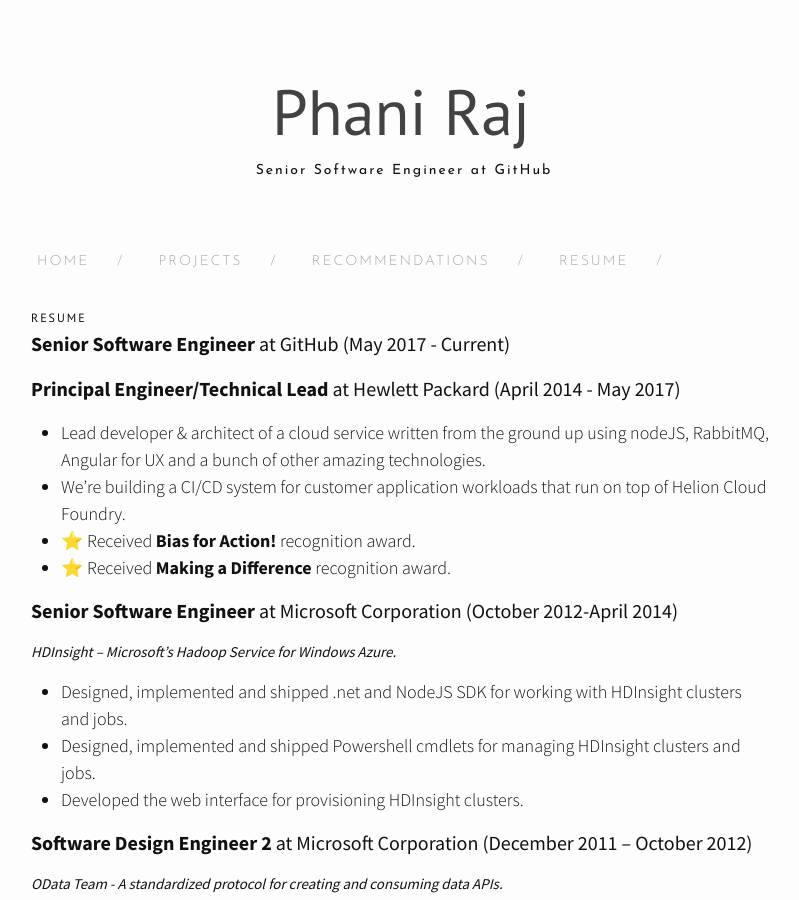
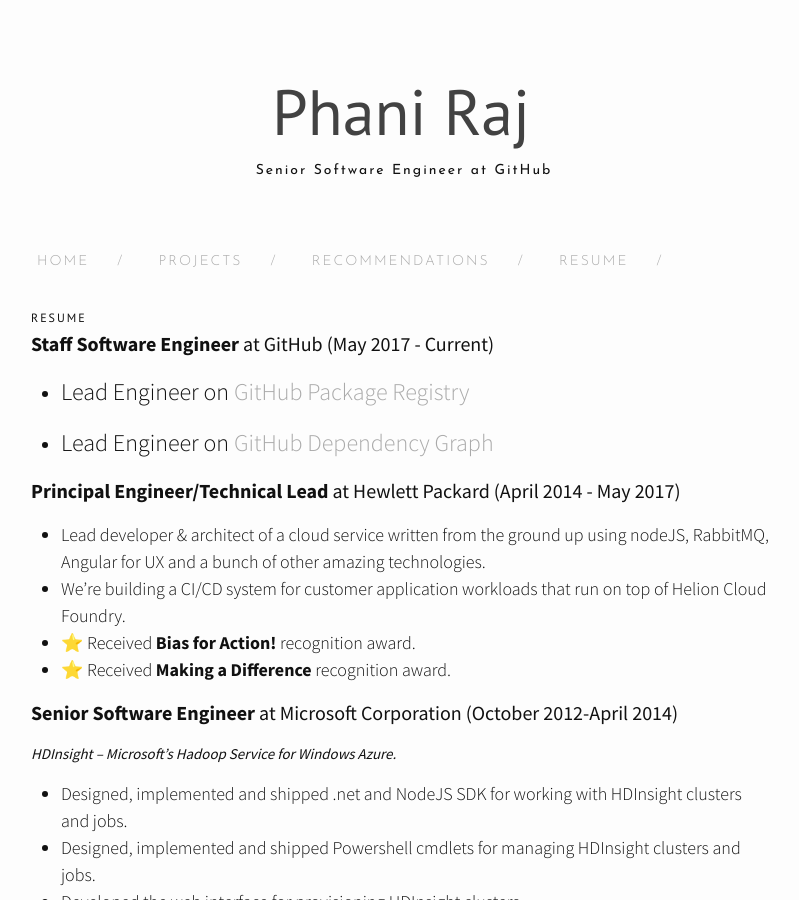
Before and after one commit to Phanatic/phanatic.github.io, a Jekyll site: the page built from resume.md, in a window 1280 px wide and 900 px high. Shown: the whole window, without its empty margins (239-1038 px from the left). Built offline with Jekyll 4.4.1, drawn with Linux system fonts in a browser that asks for light colours; nearby versions of some CDN libraries; emoji names are drawn with the system emoji font; comment, search, counter and statistics services are not loaded.

Commit message:
Update resume.md

```diff
--- a/resume.md
+++ b/resume.md
@@ -3,7 +3,10 @@ layout: page
 title : Resume
 permalink: /resume/
 ---
-#### **Senior Software Engineer** at GitHub (May 2017 - Current)
+#### **Staff Software Engineer** at GitHub (May 2017 - Current)
+* Lead Engineer on [GitHub Package Registry](https://youtu.be/N_-Cu9_2YAA)
+
+* Lead Engineer on [GitHub Dependency Graph](https://help.github.com/en/articles/listing-the-packages-that-a-repository-depends-on)
 
 #### **Principal Engineer/Technical Lead** at Hewlett Packard (April 2014 - May 2017)
 * Lead developer & architect of a cloud service written from the ground up using nodeJS, RabbitMQ, Angular for UX and a bunch of other amazing technologies.
```
